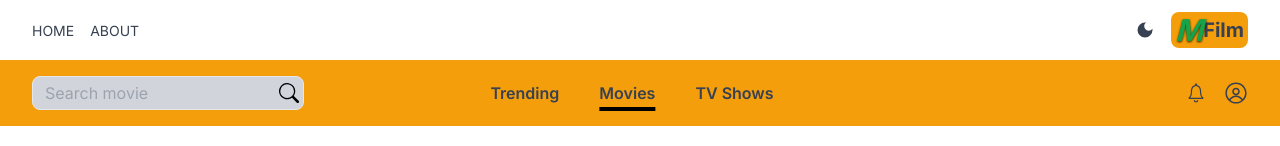
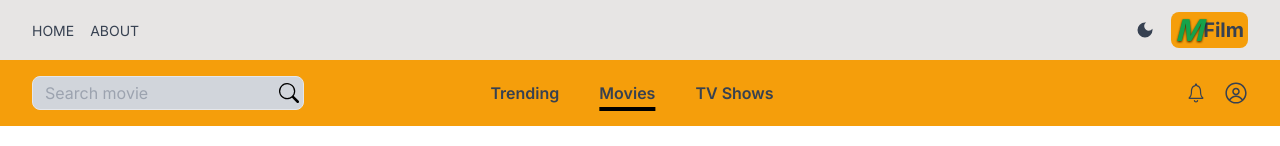
Before and after one commit to LoylP/movie-app, a Next.js app: page / in a window 1280 px wide. Shown: the top 146 px of the page. Built offline with nearby package versions, Linux system fonts and the light colour scheme; no server answers.

Commit message:
match background with opacity black

```diff
--- a/src/app/movie/[id]/page.tsx
+++ b/src/app/movie/[id]/page.tsx
@@ -79,15 +79,16 @@ export default function MoviePage() {
   }
 
   return (
-    <div className='relative w-full min-h-screen'>
+    <div className='relative w-full min-h-screen text-black dark:text-gray-200'>
       {/* Background Image */}
       <div className='absolute inset-0 z-0'>
+        <div className='absolute inset-0 bg-black opacity-40'></div>
         <Image
           src={`https://image.tmdb.org/t/p/original${movie.backdrop_path || movie.poster_path}`}
           alt={movie.title || movie.name || ""}
           layout="fill"
           objectFit="cover"
-          className='opacity-30'
+          className='opacity-60'
         />
         <div className='absolute inset-0 bg-gradient-to-t from-black via-transparent to-transparent'></div>
       </div>
--- a/src/components/Header.tsx
+++ b/src/components/Header.tsx
@@ -7,7 +7,7 @@ import DarkModeSwitch from './DarkModeSwitch';
 
 export default function Header() {
     return (
-        <div className='flex justify-between items-center p-3 mx-auto'>
+        <div className='flex justify-between items-center p-3 mx-auto bg-stone-200 dark:bg-slate-900'>
           <div className='flex gap-4 ml-5'>
             <MenuItem title='home' address='/' Icon={AiFillHome} />
             <MenuItem title='about' address='/about' Icon={BsFillInfoCircleFill} />
```
